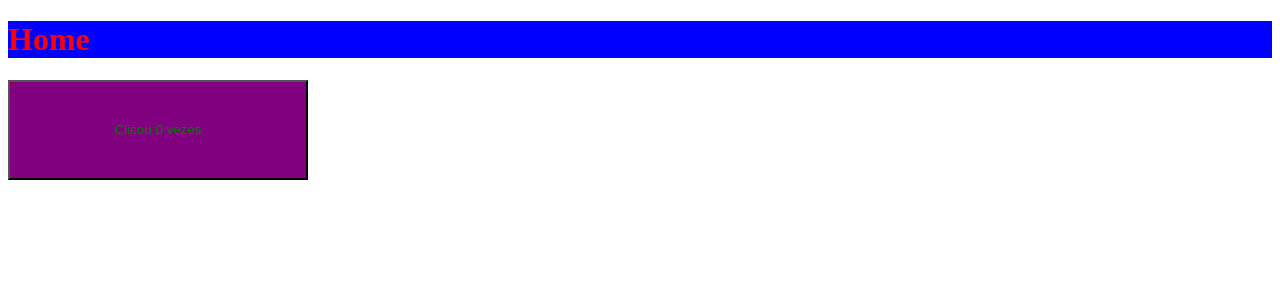
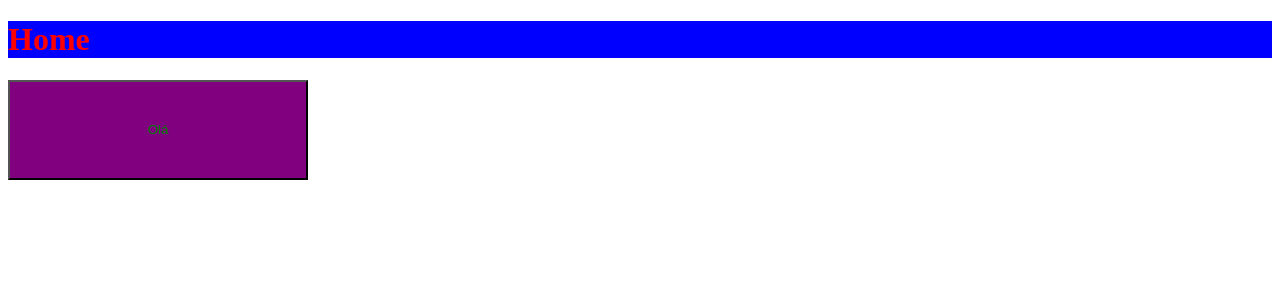
Before and after one commit to GabrielMoGit/Pet_duda, a React (Vite) app in the folder PET_DUDA_FRONTEND/: page / in a window 1280 px wide. Shown: the top 300 px of the page. Built offline with nearby package versions, Linux system fonts and the light colour scheme.

Commit message:
Algumas alterações para começar o curso de react

```diff
--- a/PET_DUDA_FRONTEND/src/main.tsx
+++ b/PET_DUDA_FRONTEND/src/main.tsx
@@ -1,9 +1,9 @@
 import { StrictMode } from 'react'
 import { createRoot } from 'react-dom/client'
-import Home from "./pages/home/index.tsx"
+import { App } from "./pages/home/app"
 
 createRoot(document.getElementById('root')!).render(
   <StrictMode>
-    <Home/>
+    <App/>
   </StrictMode>,
 )
--- a/PET_DUDA_FRONTEND/src/pages/home/index.tsx
+++ b/PET_DUDA_FRONTEND/src/pages/home/app.tsx
@@ -2,16 +2,11 @@ import { Tittle } from './styles'
 import { MyButton } from '../../components/buttons/styles'
 import { useState} from 'react'
 
-function Home(){
-
-    const [count, setCount] = useState(0)
-
+export function App(){
     return <div>
         <Tittle>Home</Tittle>
-        <MyButton onClick={() => setCount(count + 1)}>
-            Clicou {count} vezes
+        <MyButton>
+            Olá
         </MyButton>
     </div>
 }
-
-export default Home
```
